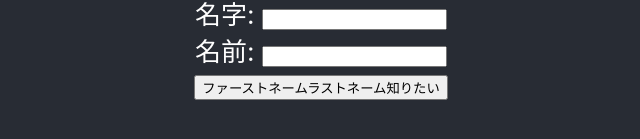
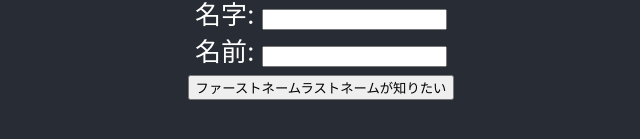
Before and after one commit to akine/firstnamelastname, a React (Create React App) app: page / in a window 1280 px wide. Shown: the part 353-492 px from the top of the page, without its empty margins (319-959 px from the left). Built offline with nearby package versions, Linux system fonts and the light colour scheme.

Commit message:
reverse first last name

```diff
--- a/src/App.js
+++ b/src/App.js
@@ -4,10 +4,9 @@ import React from "react";
 function UsernameForm({ onSubmitUsername }) {
   function hundleSubmit(event) {
     event.preventDefault();
-    // console.dir(event.target)
     const lastname = event.target.elements.lastnameInput.value;
     const firstname = event.target.elements.firstnameInput.value;
-    onSubmitUsername(lastname,firstname);
+    onSubmitUsername(firstname, lastname);
   }
   return (
     <form onSubmit={hundleSubmit}>
@@ -19,7 +18,7 @@ function UsernameForm({ onSubmitUsername }) {
         <label htmlFor="firstnameInput">名前: </label>
         <input id="firstnameInput" type="text" />
       </div>
-      <button type="submit">ファーストネームラストネーム知りたい</button>
+      <button type="submit">ファーストネームラストネームが知りたい</button>
     </form>
   );
 }
```
